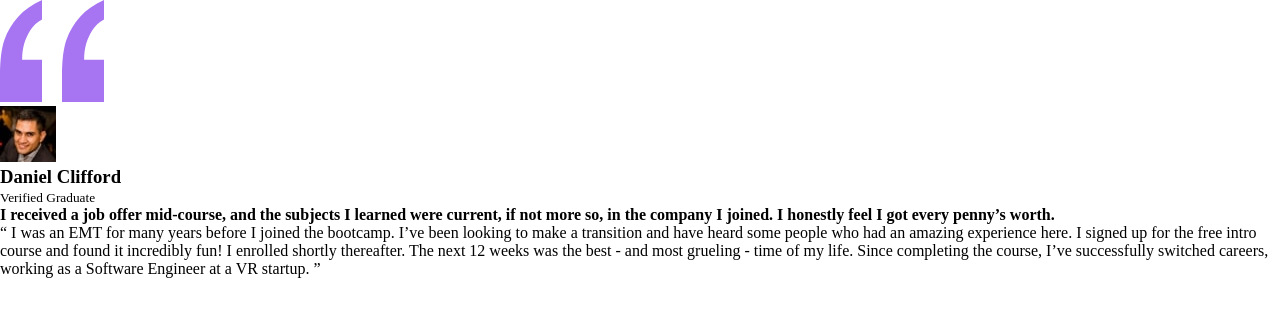
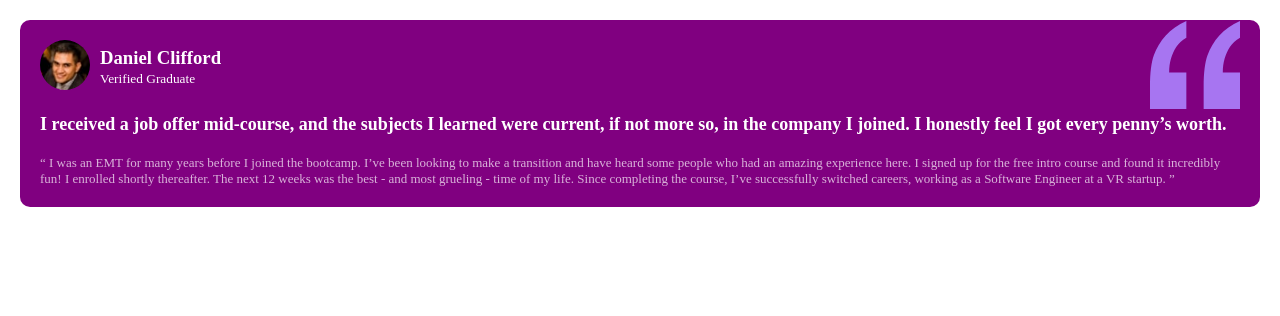
Before and after one commit to PedroHSN/Testimonials-grid-section, a plain HTML site: page index.html in a window 1280 px wide. Drawn offline with Linux system fonts and the light colour scheme.

Commit message:
css dos cards

```diff
--- a/style.css
+++ b/style.css
@@ -3,3 +3,43 @@
     padding: 0;
     box-sizing: border-box;
 }
+
+.container {
+    margin: 20px;
+}
+
+.cards {
+    position: relative;
+    padding: 20px;
+    background-color: purple;
+    border-radius: 10px;
+    color: #fff;
+}
+
+.cards .quotes {
+    position: absolute;
+    right: 20px;
+    top: 1px;
+    width: 90px;
+}
+
+.cards .image {
+    display: flex;
+    align-items: center;
+}
+
+.cards .image img {
+    border-radius: 50%;
+    margin-right: 10px;
+    width: 50px;
+}
+
+.cards h4 {
+    margin: 20px 0;
+    font-size: 18px;
+}
+
+.cards p {
+    font-size: 13px;
+    opacity: 0.7;
+}
```
